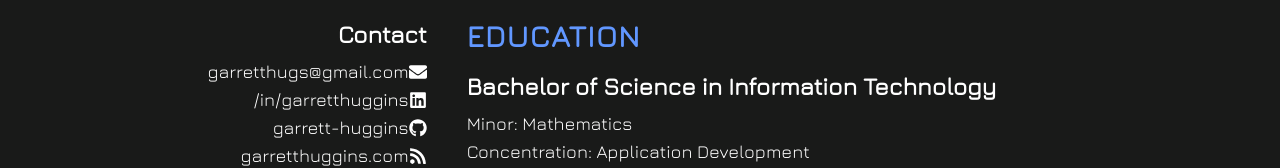
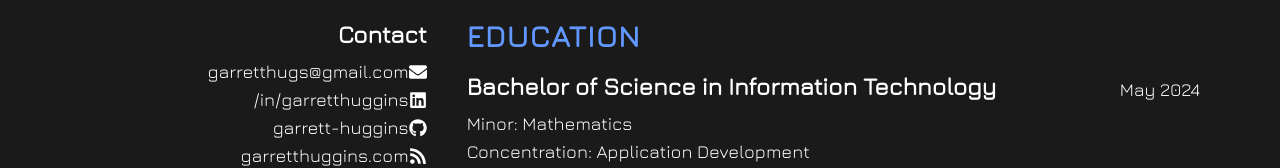
Before and after one commit to garrett-huggins/garretthuggins.com, a Next.js app: page /resume in a window 1280 px wide. Shown: the part 206-374 px from the top of the page. Built offline with nearby package versions, Linux system fonts and the light colour scheme.

Commit message:
add graduation year to resume

```diff
--- a/src/pages/resume.tsx
+++ b/src/pages/resume.tsx
@@ -67,9 +67,12 @@ export default function Resume() {
               <p className="text-blue-highlight text-3xl font-bold tracking-wider uppercase mb-4">
                 Education
               </p>
-              <p className="sm:text-2xl text-xl mb-2 font-bold">
-                Bachelor of Science in Information Technology
-              </p>
+              <div className="flex w-full justify-between items-center">
+                <p className="sm:text-2xl text-xl mb-2 font-bold">
+                  Bachelor of Science in Information Technology
+                </p>
+                <p className="text-right">May 2024</p>
+              </div>
               <p>Minor: Mathematics</p>
               <p>Concentration: Application Development</p>
             </div>
```
Also changed, not shown: 1 other file (tests, documents, lock files or other folders).
